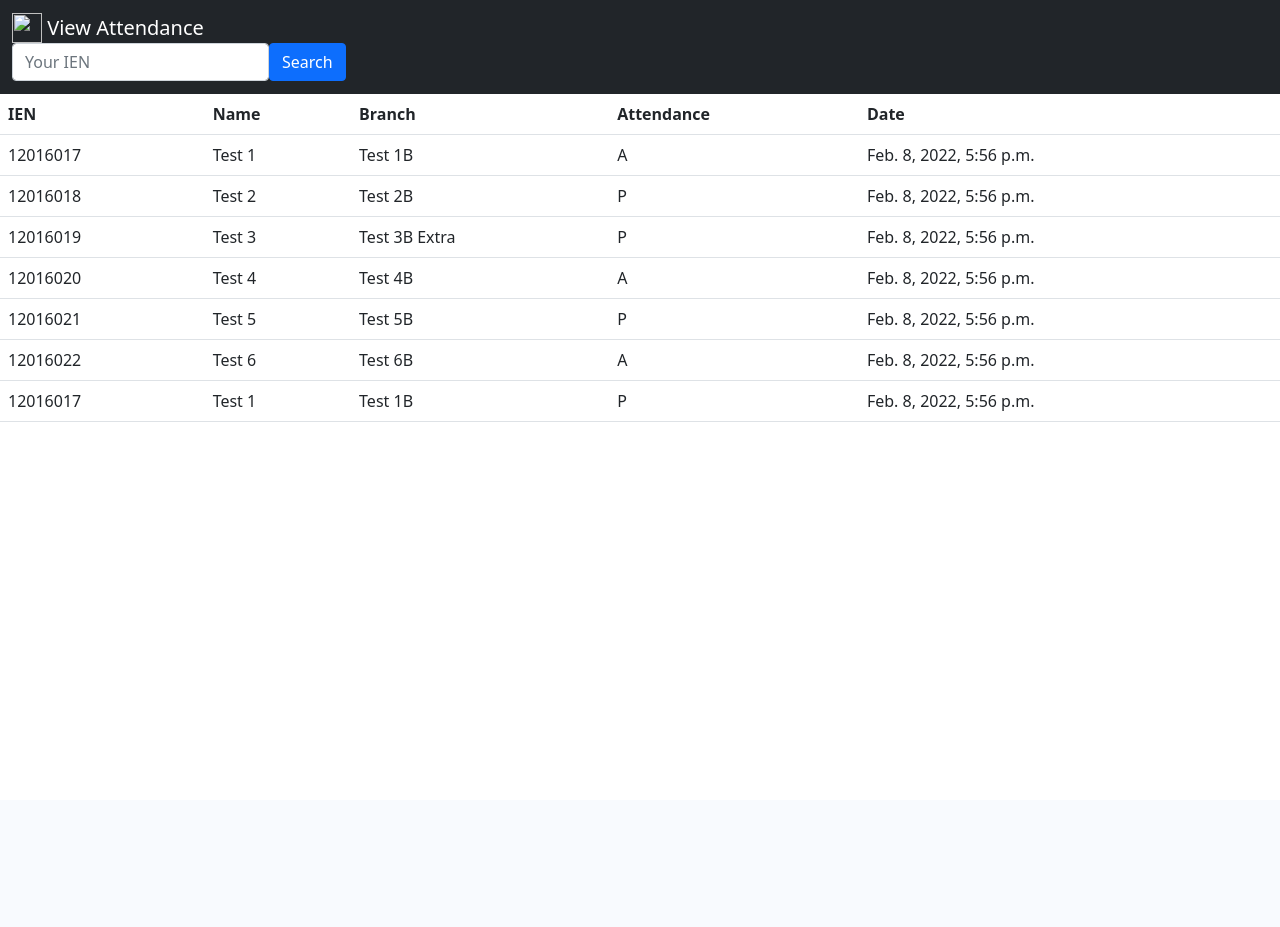
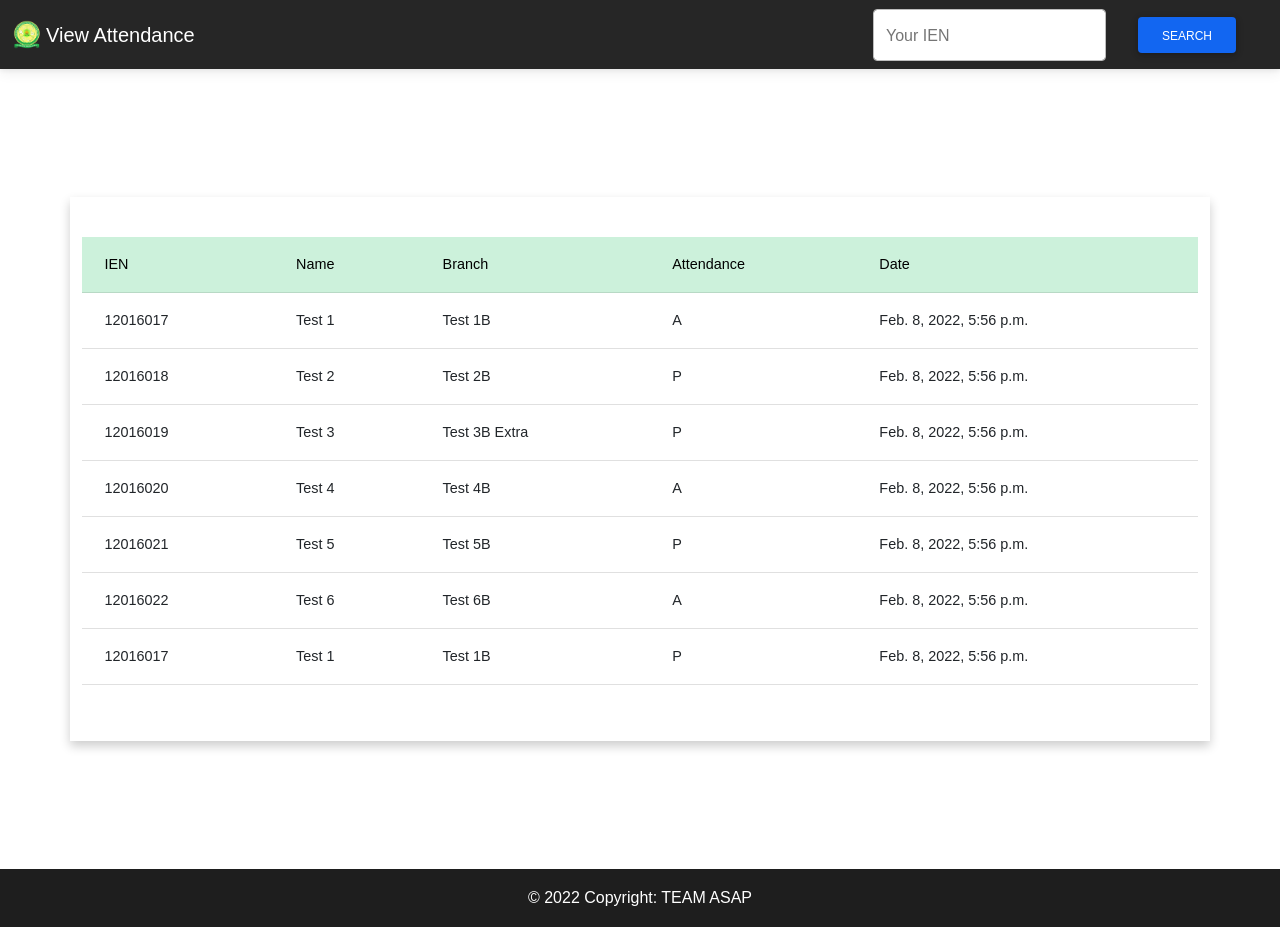
Before and after one commit to theh4cker1769/attendence, a Django app: page / in a window 1280 px wide. Before the commit the page ends 422 px from the top, so only its background shows below. Run offline with Django 4.2, Linux system fonts and the light colour scheme; data comes from the database, SQL or seed files in the repository.

Commit message:
UI Design

```diff
--- a/static/style.css
+++ b/static/style.css
@@ -1,15 +1,16 @@
-/*   color variables */
-/*   border radius */
-
+*{
+  margin: 0;
+  padding: 0;
+  font-family: 'Poppins', sans-serif;
+}
 
 body {
-    font-family: Mukta, sans-serif;
   height: 100vh;
-    display: grid;
+  display: block;
   justify-content: center;
   align-items: center;
   color: #4f546c;
-    font-size: 0.5rem;
+  font-size: 0.9rem;
   background-color: #f9fbff;
 }
 body::after {
@@ -17,48 +18,51 @@
     margin: 0;
     padding: 0;
 }
-  .navbar{
-    padding: 1rem 30rem;
-    font-size: 0.7rem;
-    font-weight: 900;
+.btn2{
+  background: none;
+  padding: 0.5rem 2rem;
 }
-
-  table {
-    border-collapse: collapse;
-    box-shadow: 0 5px 10px #e1e5ee;
-    background-color: white;
-    text-align: left;
-    overflow: hidden;
+.btn2:hover{
+  background: transparent;
+  color: #f9fbff;
 }
-  table thead {
-    box-shadow: 0 5px 10px #e1e5ee;
+.hero-btn{
+  background: white;
+  cursor: pointer;
+  padding: 0.5rem 2rem;
 }
-  table th {
-    padding: 4rem 3rem;
-    text-transform: uppercase;
-    letter-spacing: 0.3rem;
-    font-size: 0.7rem;
-    font-weight: 900;
+.hero-btn:hover{
+  border: 1px solid blanchedalmond;
+  background: green;
+  transition: 1s;
+  padding: 0.5rem 2rem;
 }
-  table td {
-    padding: 2rem 5rem;
+.red-btn{
+  border: 1px solid blanchedalmond;
+  background: white;
+  color: white;
+  transition: 1s;
+  padding: 0.5rem 2rem;
 }
-
-  table .status {
-    border-radius: 0.2rem;
-    background-color: red;
-    padding: 0.2rem 1rem;
-    text-align: center;
+.red-btn:hover{
+  color: whitesmoke;
+  padding: 0.5rem 2rem;
 }
-
-  table .status-present {
-    background-color: #c8e6c9;
-    color: #388e3c;
+.Show-data{
+  min-height: 100vh;
+  display: flex;
+  align-items: center;
+  justify-content: center;
+  background:none no-repeat center center fixed;
+  background-size: cover;
+  padding: 30px;
 }
-  table .status-absent {
-    background-color: #ffcdd2;
-    color: #c62828;
+.container{
+  position: relative;
+  max-width: 850px;
+  width: 100%;
+  background: #fff;
+  padding: 40px 30px;
+  box-shadow: 0 5px 10px rgba(0,0,0,0.2);
+  perspective: 2700px;
 }
-  table tr:nth-child(even) {
-    background-color: #f4f6fb;
-  }
--- a/templates/index.html
+++ b/templates/index.html
@@ -1,4 +1,4 @@
-
+{% load static %}
 <!DOCTYPE html>
 
 <html lang="en">
@@ -6,38 +6,63 @@
 <head>
   <meta charset="utf-8">
   <meta name="viewport" content="width=device-width, initial-scale=1, shrink-to-fit=no">
-  <link href="https://cdn.jsdelivr.net/npm/bootstrap@5.1.3/dist/css/bootstrap.min.css" rel="stylesheet"
-    integrity="sha384-1BmE4kWBq78iYhFldvKuhfTAU6auU8tT94WrHftjDbrCEXSU1oBoqyl2QvZ6jIW3" crossorigin="anonymous">
+    <link rel="stylesheet" href="{% static 'style.css' %}">
+  <link rel="preconnect" href="https://fonts.gstatic.com">
+<!-- Font Awesome -->
+<link
+  href="https://cdnjs.cloudflare.com/ajax/libs/font-awesome/5.15.1/css/all.min.css"
+  rel="stylesheet"
+/>
+<!-- Google Fonts -->
+<link
+  href="https://fonts.googleapis.com/css?family=Roboto:300,400,500,700&display=swap"
+  rel="stylesheet"
+/>
+<!-- MDB -->
+<link
+  href="https://cdnjs.cloudflare.com/ajax/libs/mdb-ui-kit/3.10.2/mdb.min.css"
+  rel="stylesheet"
+/>
 
-  <link rel="preconnect" href="https://fonts.gstatic.com">
-  <link
-    href="https://fonts.googleapis.com/css2?family=Lato:wght@300;400;700;900&family=Mukta:wght@300;400;600;700;800&family=Noto+Sans:wght@400;700&display=swap"
-    rel="stylesheet">
   <title>View Attendance</title>
 </head>
 
-<body>
+
   <!------- Search STARTS -------->
   {% block content %}
+<section class="container2">
     <div class="navbar2" id="content" name="content">
       <nav class="navbar navbar-dark bg-dark">
         <div class="container-fluid">
           <a class="navbar-brand" href="#">
-            <img src="" width="30" height="30" class="d-inline-block align-top" alt="">
-            View Attendance
+            <img src="{% static 'images/logo.png' %}" width="30" height="30" class="d-inline-block align-top" alt="">
+            View Attendance</a>
+
             <form method="get" action="" class="d-flex">
+
               {% csrf_token %}
+
               <input type="text" class="form-control" name="search_text" id="ien" placeholder="Your IEN">
+              <div class="btn2">
               <button type="submit" class="btn btn-primary">Search</button>
+              </div>
             </form>
           </a>
         </div>
       </nav>
-  <!------      Search ENDS ----------->
+    </div>
+</section>
+  {% endblock %}
+  <!------- Search ENDS -------->
 
-  <!------      Table STARTS ----------->
+  <!------  Table STARTS ----------->
+  {% block table %}
+  <body>
+    <section class="Show-data">
+      <div class="container">
     <table class="table table-hover">
-      <tr>
+
+      <tr class="table-success">
         <th>IEN</th>
         <th>Name</th>
         <th>Branch</th>
@@ -54,15 +79,24 @@
       </tr>
       {% endfor %}
     </table>
+    </div>
+    </section>
   {% endblock %}
 <!------      Table ENDS ----------->
 <section class="footer">
-
+  <footer class="bg-dark text-center text-white">
+    <div class="text-center p-3" style="background-color: rgba(0, 0, 0, 0.2);">
+      © 2022 Copyright:
+      <a class="text-white" href="#">TEAM ASAP</a>
+    </div>
+  </footer>
 </section>
 
-  <script src="https://cdn.jsdelivr.net/npm/bootstrap@5.1.3/dist/js/bootstrap.bundle.min.js"
-    integrity="sha384-ka7Sk0Gln4gmtz2MlQnikT1wXgYsOg+OMhuP+IlRH9sENBO0LRn5q+8nbTov4+1p"
-    crossorigin="anonymous"></script>
+<!-- MDB -->
+<script
+  type="text/javascript"
+  src="https://cdnjs.cloudflare.com/ajax/libs/mdb-ui-kit/3.10.2/mdb.min.js"
+></script>
 
 </body>
 
```
Also changed, not shown: static/images/background.jpg (added), static/images/logo.png (added). Lines whose indentation alone changed are shown as unchanged.
